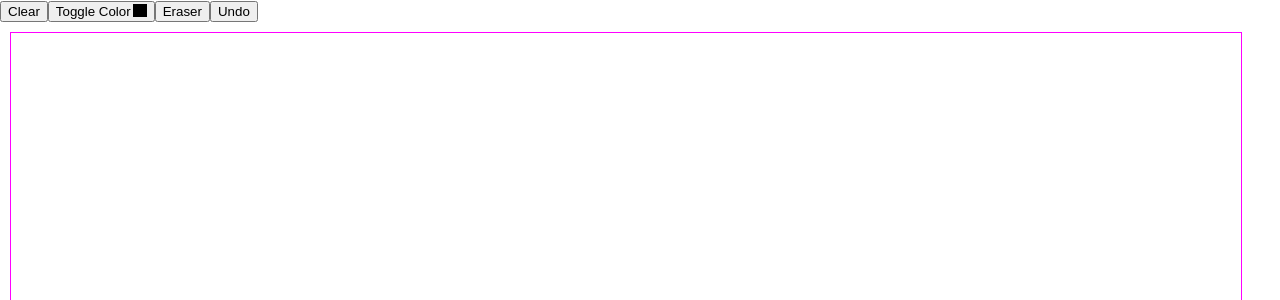
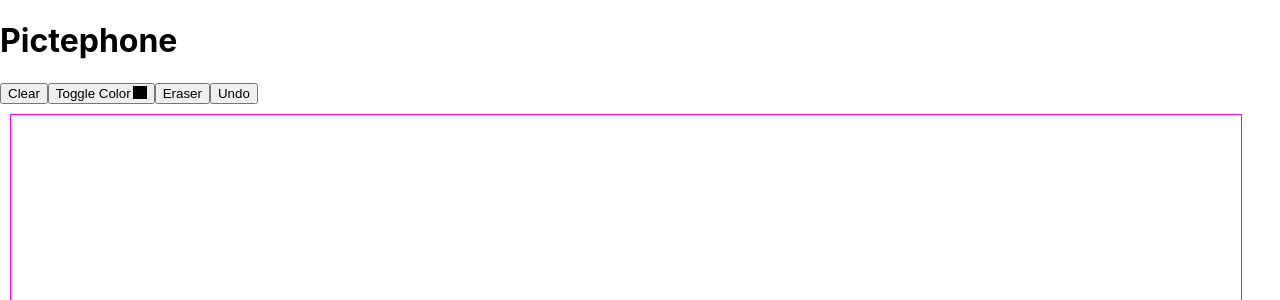
Before and after one commit to implodingduck/pictephone, a React (Create React App) app in the folder pictephone/: page / in a window 1280 px wide. Shown: the top 300 px of the page. Built offline with nearby package versions, Linux system fonts and the light colour scheme.

Commit message:
this is good

```diff
--- a/pictephone/src/Canvas.js
+++ b/pictephone/src/Canvas.js
@@ -36,6 +36,7 @@ const Canvas = props => {
 
 
     return (<div>
+        <h1>Pictephone</h1>
         <Toolbar canvasRef={canvasRef} undo={_undo} ></Toolbar>
         <canvas ref={canvasRef} {...rest} />
     </div>)
```
